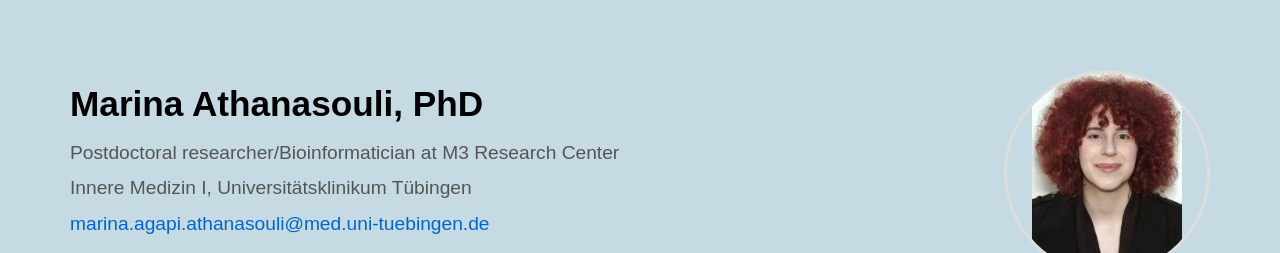
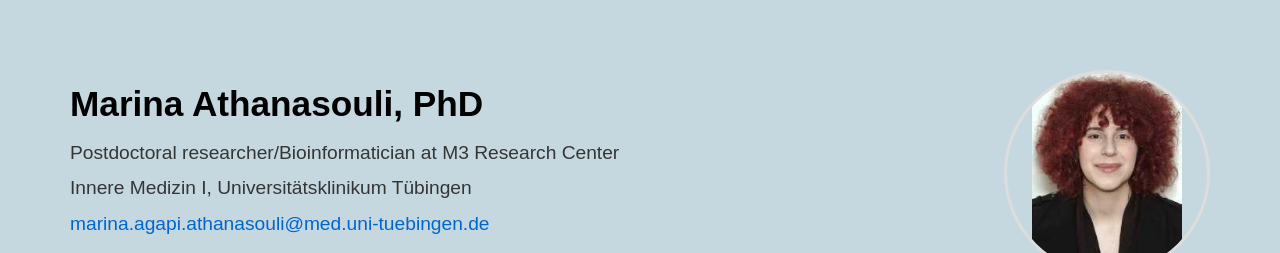
Before and after one commit to MarinaAth/marinaath.github.io, a plain HTML site: page index.html in a window 1280 px wide. Shown: the top 253 px of the page. Drawn offline with Linux system fonts and the light colour scheme.

Commit message:
Background colour

```diff
--- a/index.html
+++ b/index.html
@@ -15,7 +15,7 @@
             margin: 0 auto;
             padding: 40px 20px;
             line-height: 1.6;
-            background: #c5dae2;
+            background: #c5d7df;
         }
 
         .header {
@@ -36,7 +36,7 @@
         .header-left p {
             margin: 5px 0 0;
             font-size: 1.2em;
-            color: #555;
+            color: #353535;
         }
 
         .header-right {
```
